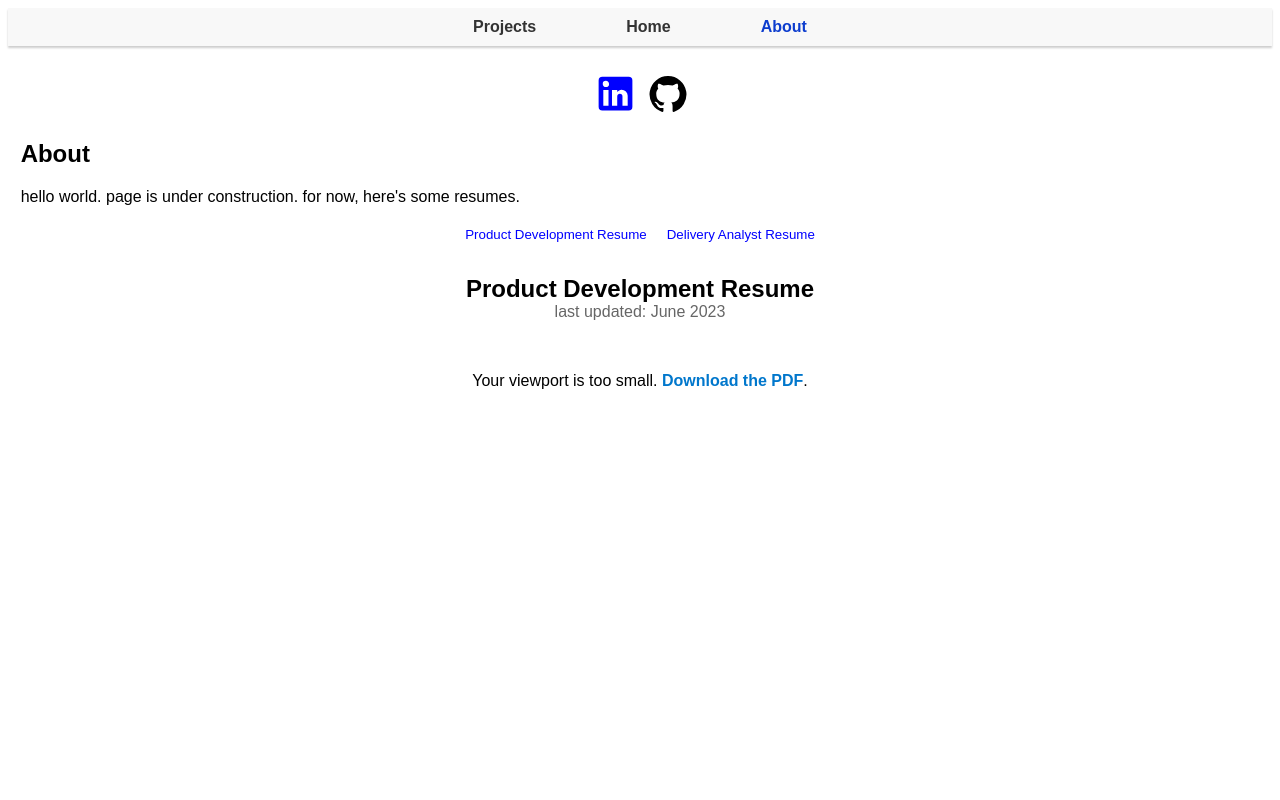
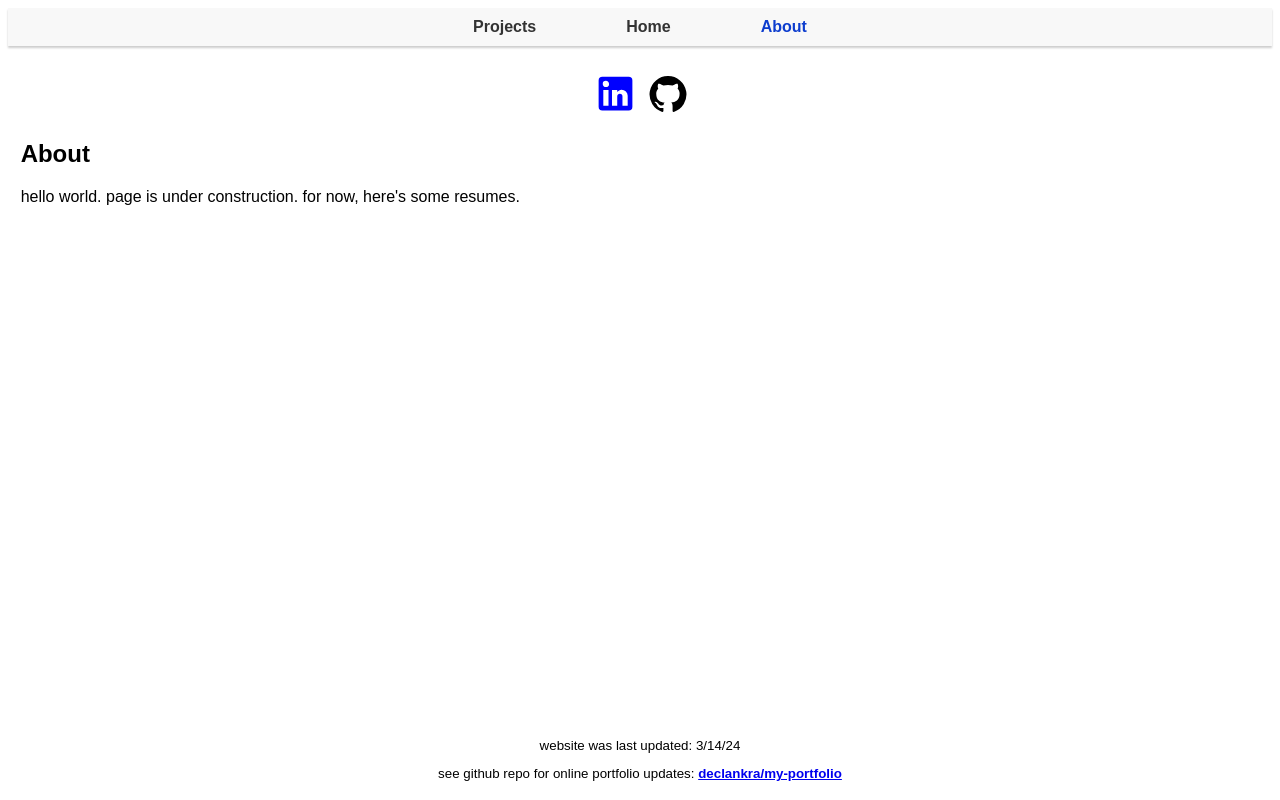
Before and after one commit to declankra/my-portfolio, a React (Create React App) app: page /about in a window 1280 px wide. Shown: the top 800 px of the page. Built offline with nearby package versions, Linux system fonts and the light colour scheme; what webfontloader would draw is missing.

Commit message:
switched resume over to resume page

```diff
--- a/src/pages/About.js
+++ b/src/pages/About.js
@@ -4,34 +4,9 @@
 import LinkedInIcon from '@mui/icons-material/LinkedIn';
 
 
-const ResumeViewer = ({ title, subtitle, path }) => (
-    <div className="resume-container">
-        <div className="resume-header">
-            <h2 className="resume-title">{title}</h2>
-            <p className="resume-subtitle">last updated: {subtitle}</p>
-        </div>
-        <div className="pdf-container">
-            <object data={path} type="application/pdf" width="100%" height="100%">
-                <p>Your viewport is too small. <a href={path}>Download the PDF</a>.</p>
-            </object>
-        </div>
-    </div>
-);
 
 function About() {
-    const [selectedResume, setSelectedResume] = useState('PM');
-    const resumes = {
-        PM: {
-            title: "Product Development Resume",
-            subtitle: "June 2023",
-            path: process.env.PUBLIC_URL + '/DeclanKramper_Resume_PM.pdf',
-        },
-        TD: {
-            title: "Delivery Analyst Resume",
-            subtitle: "Feb 2024",
-            path: process.env.PUBLIC_URL + '/DeclanKramper_Resume_DeliveryAnalyst.pdf',
-        }
-    };
+
 
     return (
         <main>
@@ -50,13 +25,6 @@
                 <p>hello world. page is under construction. for now, here's some resumes.</p>
             </section>
             <section className='body'>
-                <div className='resume-section'>
-                    <div className="resume-switch">
-                        <button className="resume-button" onClick={() => setSelectedResume('PM')}>Product Development Resume</button>
-                        <button className="resume-button" onClick={() => setSelectedResume('TD')}>Delivery Analyst Resume</button>
-                    </div>
-                    <ResumeViewer {...resumes[selectedResume]} />
-                </div>
             </section>
         </main>
     );
--- a/src/pages/Resume.js
+++ b/src/pages/Resume.js
@@ -0,0 +1,54 @@
+import React, { useState } from "react";
+import './Resume.css'
+import ArrowBackIcon from '@mui/icons-material/ArrowBack';
+
+const ResumeViewer = ({ title, subtitle, path }) => (
+    <div className="resume-container">
+        <div className="resume-header">
+            <h2 className="resume-title">{title}</h2>
+            <p className="resume-subtitle">last updated: {subtitle}</p>
+        </div>
+        <div className="pdf-container">
+            <object data={path} type="application/pdf" width="100%" height="100%">
+                <p>Your viewport is too small. <a href={path}>Download the PDF</a>.</p>
+            </object>
+        </div>
+    </div>
+);
+
+
+function Resume() {
+
+    const [selectedResume, setSelectedResume] = useState('PM');
+    const resumes = {
+        PM: {
+            title: "Product Development Resume",
+            subtitle: "June 2023",
+            path: process.env.PUBLIC_URL + '/DeclanKramper_Resume_PM.pdf',
+        },
+        TD: {
+            title: "Delivery Analyst Resume",
+            subtitle: "Feb 2024",
+            path: process.env.PUBLIC_URL + '/DeclanKramper_Resume_DeliveryAnalyst.pdf',
+        }
+    };
+
+
+    return (
+        <main>
+            {/* Back Icon */}
+            <a href="https://www.declankramper.me/about" target="_blank" rel="noopener noreferrer" style={{ marginRight: '10px' }}>
+                <ArrowBackIcon sx={{ fontSize: 40, color: 'blue' }} />
+            </a>
+            <h1>Resume</h1>
+            <div className='resume-section'>
+                <div className="resume-switch">
+                    <button className="resume-button" onClick={() => setSelectedResume('PM')}>Product Development Resume</button>
+                    <button className="resume-button" onClick={() => setSelectedResume('TD')}>Delivery Analyst Resume</button>
+                </div>
+                <ResumeViewer {...resumes[selectedResume]} />
+            </div>
+        </main>
+    )
+}
+export default Resume;
```
Also changed, not shown: src/pages/Resume.css (added).
